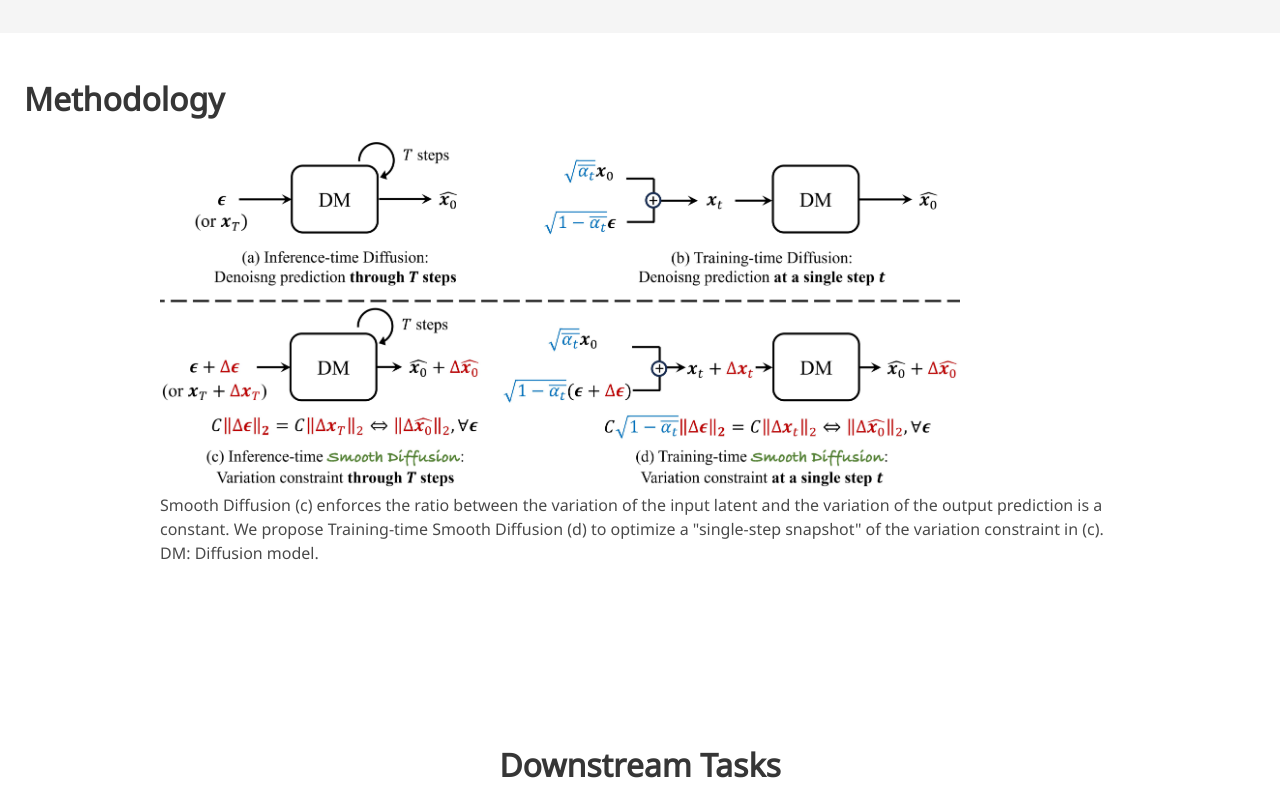
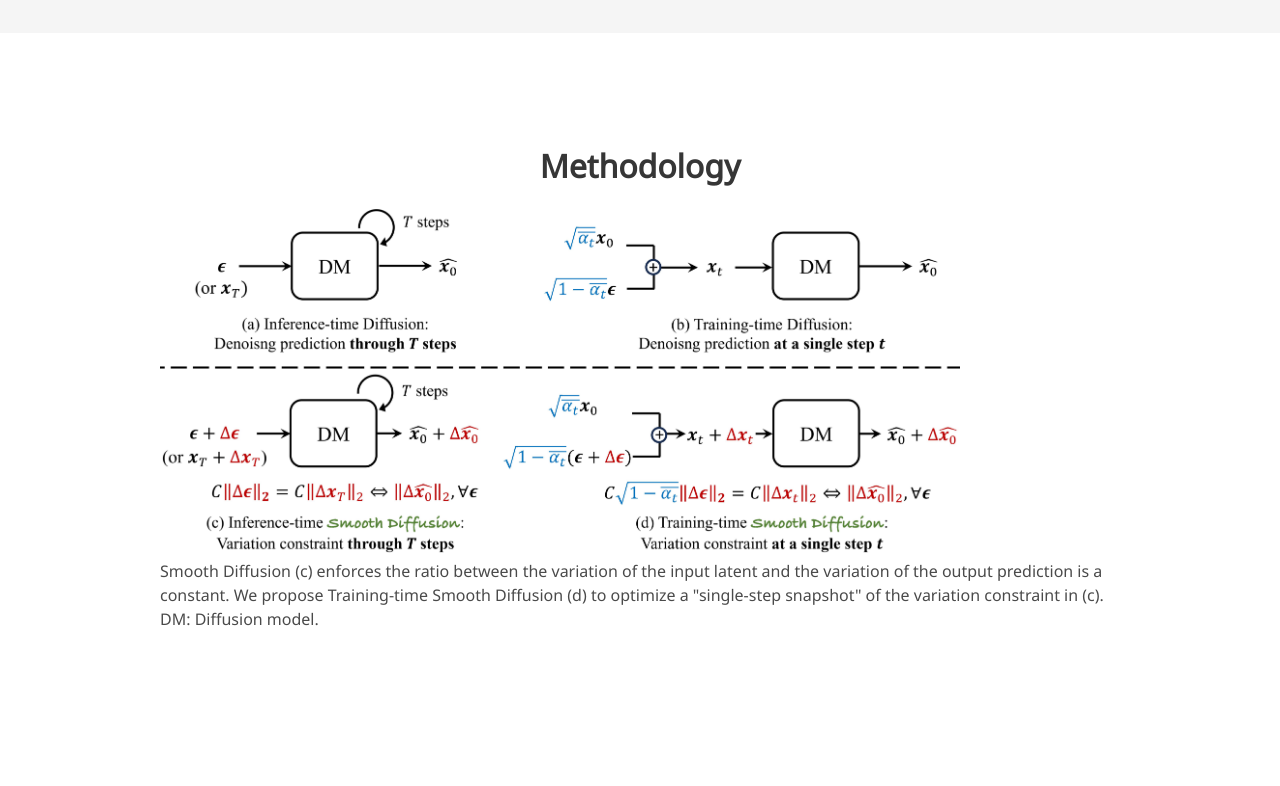
Before and after one commit to SHI-Labs/Smooth-Diffusion, a plain HTML site: page index.html in a window 1280 px wide. Shown: the part 1976-2762 px from the top of the page. Drawn offline with nearby package versions, Linux system fonts and the light colour scheme; some icons are missing; a web font is replaced by a local one.

Commit message:
updated index.html

```diff
--- a/index.html
+++ b/index.html
@@ -220,7 +220,8 @@
 <section class="section">
 <!-- <div class="columns is-centered has-text-centered">
   <div class="column is-four-fifths"> -->
-    <h2 class="title is-3">Methodology</h2>
+    <h2 class="title is-3" style="padding-top:50pt; text-align: center;"> Methodology</h2>
+
     <!-- <div>
       <div style="text-align: center; padding-left: 50pt; padding-right: 50pt;">
         <figcaption style="display: inline-block;">
@@ -234,7 +235,7 @@
   <img width="800" src="static/images/method-q.jpg">
 
 
-<p style="padding-bottom: 20px;">
+<p style="padding-bottom: 100px;">
   Smooth Diffusion (c) enforces the ratio between the variation of the input latent and the variation of the output prediction is a constant. We propose Training-time Smooth Diffusion (d) to optimize a "single-step snapshot" of the variation constraint in (c). DM: Diffusion model.
 
 </p>
```
